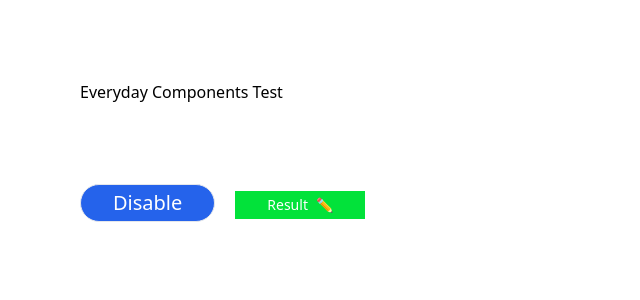
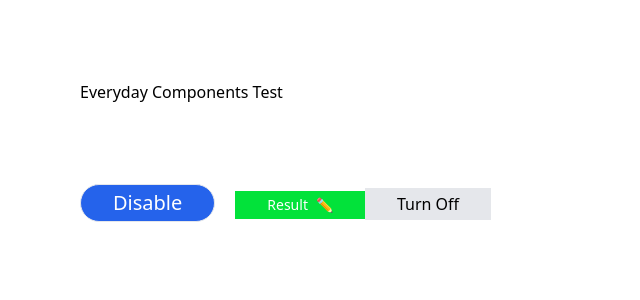
Before and after one commit to MaxCherya/everyday-components, a React (Vite) app: page / in a window 1280 px wide. Shown: the top 300 px of the page, without its empty margins (0-640 px from the left). Built offline with nearby package versions, Linux system fonts and the light colour scheme.

Commit message:
init ToggleButton

```diff
--- a/src/App.tsx
+++ b/src/App.tsx
@@ -1,5 +1,5 @@
 import React, { useState } from 'react';
-import { GeneralButton } from './components/btns/GeneralButton';
+import { GeneralButton, ToggleButton } from './components';
 import './index.css'
 
 const App: React.FC = () => {
@@ -15,6 +15,8 @@ const App: React.FC = () => {
             <GeneralButton disabled={disabled} noOutlines customPrimaryColor='#02E23A' customSecondaryColor='#F10808' variant="primary" size='sm' className='ml-5' iconRight='✏️'>
                 Result
             </GeneralButton>
+
+            <ToggleButton offLabel='Turn Off' isToggled={disabled} size='base'>Turn On</ToggleButton>
         </div>
     );
 };
--- a/src/components/btns/GeneralButton/index.ts
+++ /dev/null
@@ -1,2 +0,0 @@
-export { default as GeneralButton } from './GeneralButton';
-export type { GeneralButtonProps } from './GeneralButton';
--- /dev/null
+++ b/src/components/btns/ToggleButton/ToggleButton.tsx
@@ -0,0 +1,86 @@
+import React, { useState } from "react";
+import { useSmartClick } from "../../../hooks/useSmartClick";
+import { getColors } from "../../../utils/colorUtils";
+
+export interface ToggleButtonProps extends React.ButtonHTMLAttributes<HTMLButtonElement> {
+    size: 'xs' | 'sm' | 'base' | 'md' | 'lg' | 'xl' | 'custom';
+    isLoading?: boolean;
+    fullWidth?: boolean;
+    isToggled: boolean;
+    offLabel: string,
+    customPrimaryColor?: string; // in hex
+    customSecondaryColor?: string; // in hex
+    debounceMs?: number; // in ms
+    throttleMs?: number; // in ms
+    onClick?: () => void;
+    onThrottleStart?: () => void;
+    onDebounceStart?: () => void;
+    className?: string;
+}
+
+const ToggleButton: React.FC<ToggleButtonProps> = ({
+    size,
+    isLoading = false,
+    fullWidth = false,
+    isToggled,
+    offLabel,
+    customPrimaryColor,
+    customSecondaryColor,
+    debounceMs,
+    throttleMs,
+    onClick,
+    onThrottleStart,
+    onDebounceStart,
+    className,
+    children,
+    ...rest
+}) => {
+
+    // ======================== STATES ======================= //
+    const [isHover, setIsHover] = useState(false);
+    const colorStyle = getColors(customPrimaryColor, customSecondaryColor);
+    // ======================================================= //
+
+    const sizes = {
+        xs: 'text-xs',
+        sm: 'text-sm',
+        base: 'text-base',
+        md: 'text-md',
+        lg: 'text-lg',
+        xl: 'text-xl',
+        custom: ''
+    }
+
+    const { handler: clickHandler, isThrottled, isDebounced, isLocked } = useSmartClick({ onClick, debounceMs, throttleMs, onDebounceStart, onThrottleStart });
+
+    return (
+        <button
+            onMouseEnter={() => setIsHover(true)}
+            onMouseLeave={() => setIsHover(false)}
+            onClick={clickHandler}
+            className={`px-8 py-1 ${sizes[size]} ${fullWidth && 'w-full'} transition-all duration-300 ${className}`}
+            style={
+                isLoading || isLocked || isThrottled || isDebounced
+                    ? colorStyle.disabledStyle
+                    : isHover
+                        ? isToggled
+                            ? {
+                                backgroundColor: colorStyle.primaryStyle.backgroundColor,
+                                color: colorStyle.primaryStyle.color
+                            }
+                            : {
+                                backgroundColor: colorStyle.secondaryStyle.backgroundColor,
+                                color: colorStyle.secondaryStyle.color
+                            }
+                        : isToggled
+                            ? colorStyle.primaryStyle
+                            : colorStyle.secondaryStyle
+            }
+            {...rest}
+        >
+            {isToggled ? children : offLabel}
+        </button>
+    )
+}
+
+export default ToggleButton;
--- /dev/null
+++ b/src/components/index.ts
@@ -0,0 +1,5 @@
+export { default as GeneralButton } from './btns/GeneralButton/GeneralButton';
+export type { GeneralButtonProps } from './btns/GeneralButton/GeneralButton';
+
+export { default as ToggleButton } from './btns/ToggleButton/ToggleButton';
+export type { ToggleButtonProps } from './btns/ToggleButton/ToggleButton'
--- a/src/index.ts
+++ b/src/index.ts
@@ -1 +1 @@
-export * from './components/btns/GeneralButton'
+export * from './components/'
```
